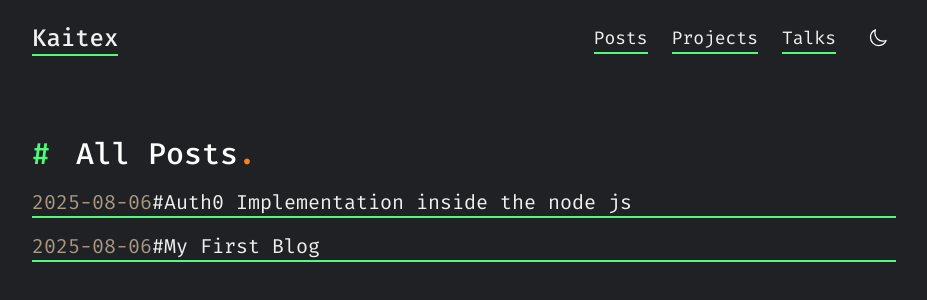
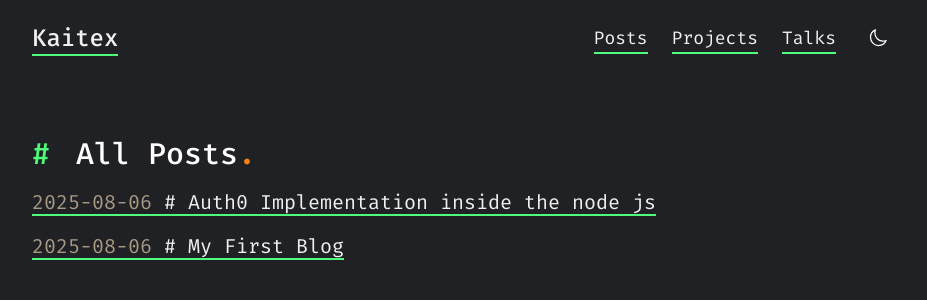
Before and after one commit to kaitex/kaitex.github.io, a Next.js app: page /posts in a window 1280 px wide. Shown: the top 300 px of the page, without its empty margins (176-1103 px from the left). Built offline with nearby package versions, Linux system fonts and the light colour scheme.

Commit message:
Update page.tsx

```diff
--- a/src/app/posts/page.tsx
+++ b/src/app/posts/page.tsx
@@ -10,7 +10,7 @@ export default function BlogPage() {
       <ul className="space-y-4">
         {posts.map((post) => (
           <li key={post.frontmatter.slug}>
-            <Link className="text-xl flex flex-col md:flex-row" href={`/posts/${post.frontmatter.slug}`}>
+            <Link className="text-xl" href={`/posts/${post.frontmatter.slug}`}>
             <span className="text-[#a89984]">{post.frontmatter.date}</span> <span>#</span> <span>{post.frontmatter.title}</span>
 
             </Link>
```
